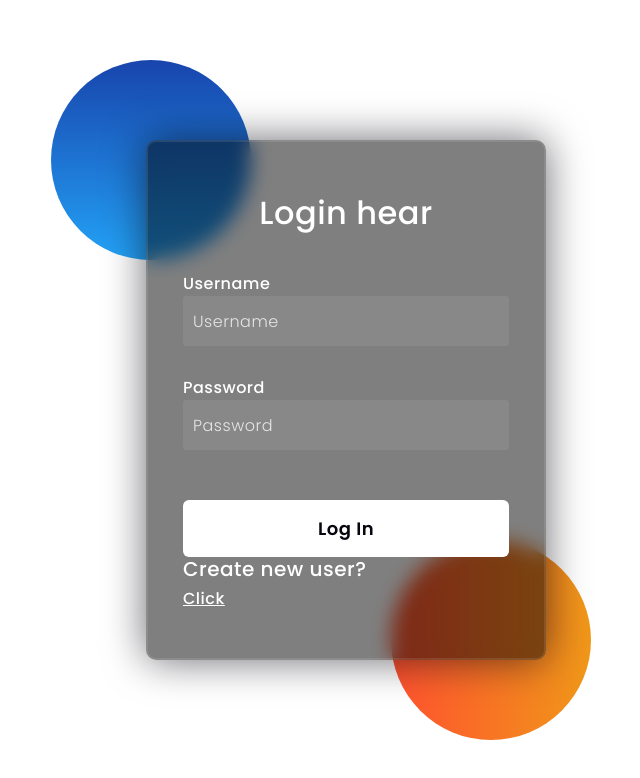
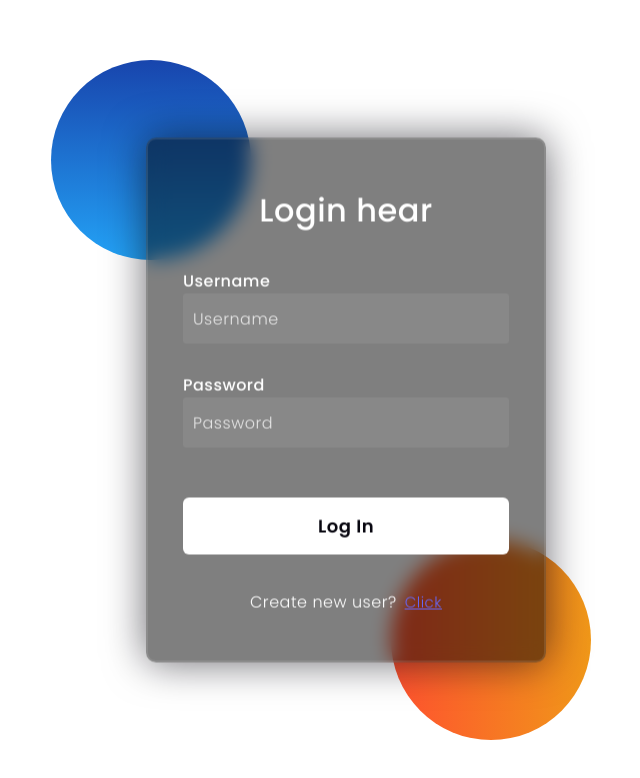
Before and after one commit to gautam-babariya/foodapp, a React (Vite) app: page /login in a window 1280 px wide. Shown: the top 778 px of the page, without its empty margins (294-934 px from the left). Built offline with nearby package versions, Linux system fonts and the light colour scheme; no server answers; a web font is replaced by a local one.

Commit message:
change done

```diff
--- a/components/Signup/Signup.css
+++ b/components/Signup/Signup.css
@@ -37,7 +37,7 @@
 }
 
 .formofloginpage-class {
-    height: 520px;
+    height: max-content !important;
     width: 400px;
     background-color: rgba(0, 0, 0, 0.5);
     position: absolute;
@@ -65,6 +65,32 @@
     line-height: 42px;
     text-align: center;
     color: white;
+}
+
+.formofloginpage-class h5 {
+    font-size: 16px;
+    font-weight: 300;
+    line-height: 0px;
+    text-align: center;
+    margin-top: 3rem;
+    color: white;
+}
+.formofloginpage-class h6 {
+    font-size: 15px;
+    font-weight: 300;
+    line-height: 0px;
+    text-align: center;
+    margin-top: 3rem;
+    margin-left: 0.5rem;
+}
+.linkinhaveac-class{
+    color: rgb(102, 102, 244) !important;
+}
+
+.haveanac-class{
+    display: flex;
+    align-items: center;
+    justify-content: center;
 }
 
 label {
--- a/components/Signup/Signup.jsx
+++ b/components/Signup/Signup.jsx
@@ -1,6 +1,6 @@
 import React, { useState } from 'react'
 import './Signup.css'
-import { useNavigate } from "react-router-dom";
+import { Link, useNavigate } from "react-router-dom";
 import axios from "axios";
 
 function Signup() {
@@ -70,16 +70,10 @@ function Signup() {
                 <label htmlFor="password">Password</label>
                 <input type="password" placeholder="Password" id="password" name="password" onChange={handleChange} />
                 <button type='submit' className='loginbutton-class mt-4 rounded'>Log In</button>
-
-                {/* social login  */}
-                {/* <div className="social">
-                        <div className="go">
-                            <i className="fab fa-google" /> Google
-                        </div>
-                        <div className="fb">
-                            <i className="fab fa-facebook" /> Facebook
-                        </div>
-                    </div> */}
+                <div className='haveanac-class'>
+                <h5>Already have account?</h5>
+                <h6><Link className='linkinhaveac-class' to="/login">Log in</Link></h6>
+                </div>
             </form>
         </>
     )
```
